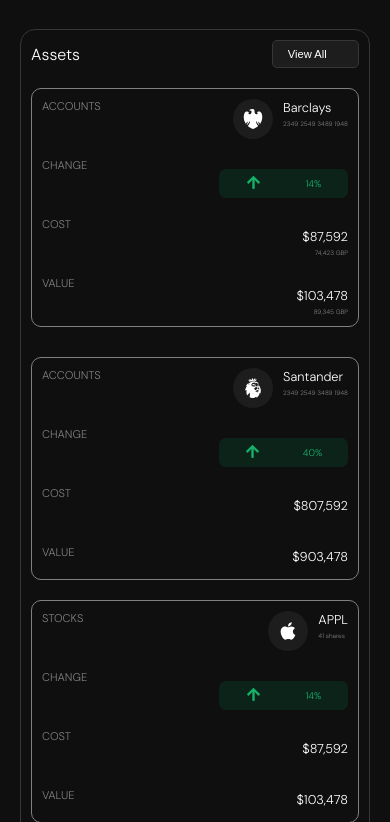
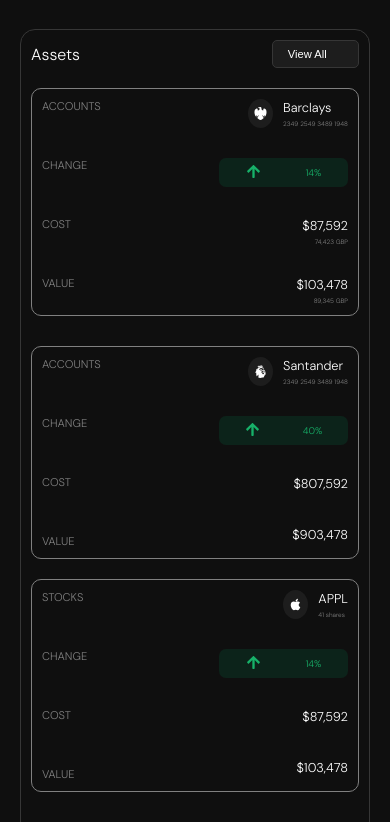
Before and after one commit to Achyut770/dashboardUi, a React (Create React App) app: page / in a window 390 px wide. Shown: the part 822-1644 px from the top of the page. Built offline with nearby package versions, Linux system fonts and the light colour scheme; some icons are missing.

Commit message:
Made Responsive

```diff
--- a/src/componemts/Dashboard/DashBoardBottom/styles/Table.css
+++ b/src/componemts/Dashboard/DashBoardBottom/styles/Table.css
@@ -139,7 +139,11 @@
 
 
 @media only screen and (max-width: 450px) {
-
+    .iconTable {
+        width: 25px;
+        aspect-ratio: 1;
+        font-size: 13px;
+    }
 
     .buttom {
         font-size: 0.4rem;
@@ -147,12 +151,3 @@
 
 
 }
-
-@media only screen and (max-width: 350px) {
-    .iconTable {
-        width: 25px;
-        aspect-ratio: 1;
-        font-size: 13px;
-    }
-
-}
```
